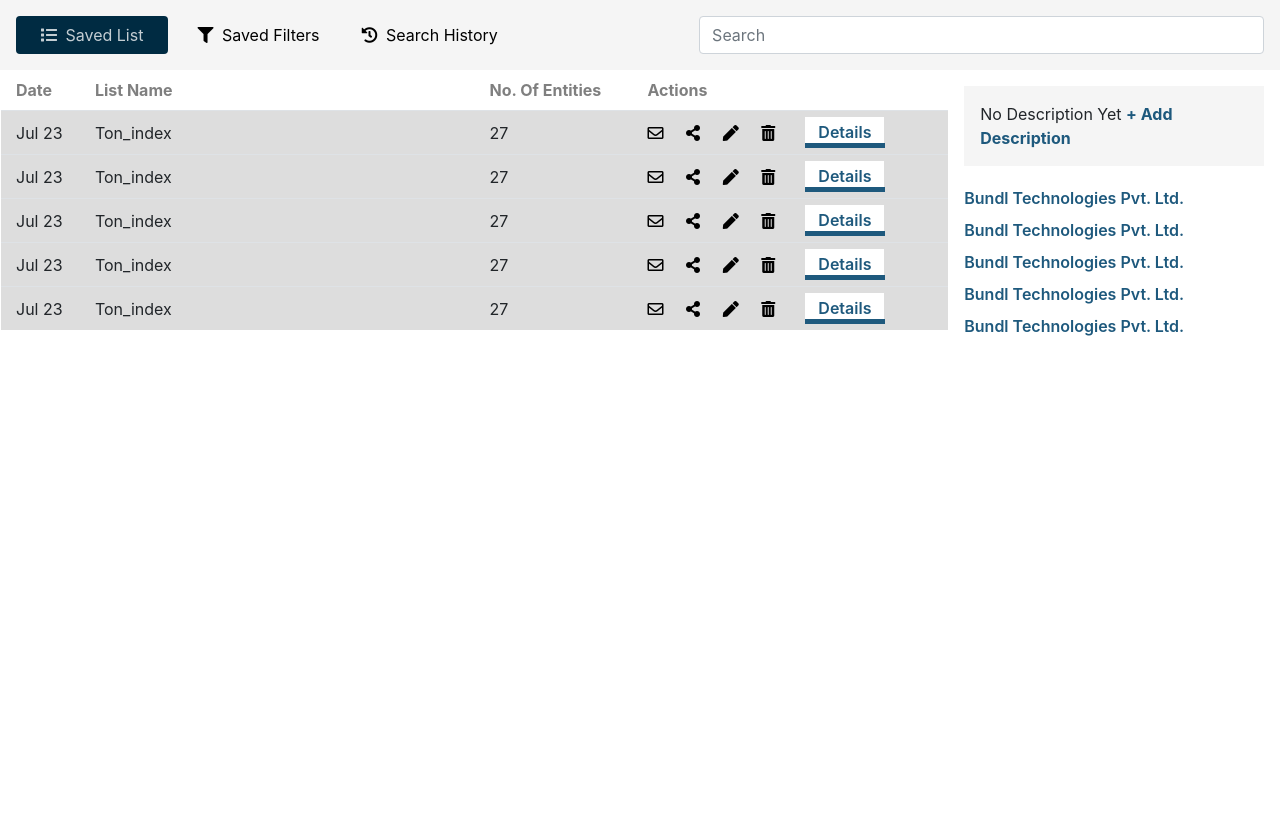
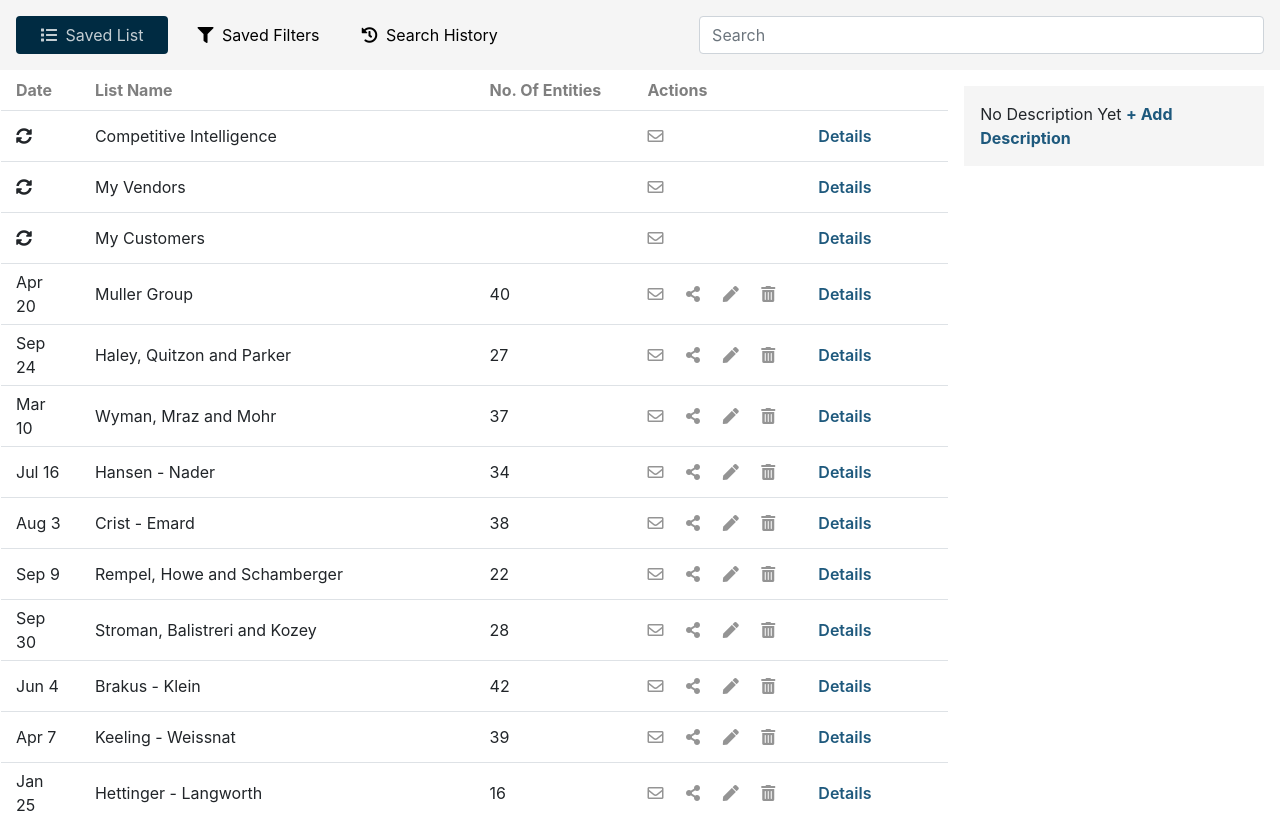
Before and after one commit to B45i/pc-task, an Angular app: page / in a window 1280 px wide. Shown: the top 813 px of the page. Built offline with nearby package versions, Linux system fonts and the light colour scheme.

Commit message:
display data form fake service

```diff
--- a/package.json
+++ b/package.json
@@ -20,7 +20,9 @@
     "@angular/platform-browser-dynamic": "~12.1.1",
     "@angular/router": "~12.1.1",
     "@ng-bootstrap/ng-bootstrap": "^10.0.0",
+    "@types/faker": "^5.5.7",
     "bootstrap": "^4.5.0",
+    "faker": "^5.5.3",
     "rxjs": "~6.6.0",
     "tslib": "^2.2.0",
     "zone.js": "~0.11.4"
--- a/src/app/grid/grid.component.html
+++ b/src/app/grid/grid.component.html
@@ -34,15 +34,30 @@
         <div class="col-1"></div>
       </div>
 
-      <div class="row grid-item grid-item-selected" *ngFor="let item of arr">
-        <div class="col-1">Jul 23</div>
-        <div class="col-5">Ton_index</div>
-        <div class="col-2">27</div>
+      <div
+        class="row grid-item"
+        [ngClass]="{ 'grid-item-selected': false }"
+        *ngFor="let item of savedList || []"
+      >
+        <div class="col-1">
+          <span *ngIf="item.date; else noDate">{{
+            item.date | date: "MMM d"
+          }}</span>
+          <ng-template #noDate>
+            <i class="fas fa-sync-alt"></i>
+          </ng-template>
+        </div>
+        <div class="col-5">{{ item.name }}</div>
+        <div class="col-2">
+          {{ item.entries }}
+        </div>
         <div class="col-2 actions-icons">
           <i class="far fa-envelope"></i>
-          <i class="fas fa-share-alt"></i>
-          <i class="fas fa-pen"></i>
-          <i class="fas fa-trash-alt"></i>
+          <ng-container *ngIf="item.date">
+            <i class="fas fa-share-alt"></i>
+            <i class="fas fa-pen"></i>
+            <i class="fas fa-trash-alt"></i>
+          </ng-container>
         </div>
         <div class="col-2">
           <button class="btn font-weight-600 text-pc-blue btn-detials">
@@ -59,7 +74,7 @@
       </div>
 
       <div>
-        <div class="text-pc-blue font-weight-600 py-1" *ngFor="let item of arr">
+        <div class="text-pc-blue font-weight-600 py-1" *ngFor="let item of []">
           Bundl Technologies Pvt. Ltd.
         </div>
       </div>
--- a/src/app/grid/grid.component.ts
+++ b/src/app/grid/grid.component.ts
@@ -1,4 +1,5 @@
 import { Component, OnInit } from '@angular/core';
+import { FakeDataService } from '../services/fake-data.service';
 
 @Component({
   selector: 'app-grid',
@@ -6,8 +7,9 @@ import { Component, OnInit } from '@angular/core';
   styleUrls: ['./grid.component.scss'],
 })
 export class GridComponent implements OnInit {
-  arr = new Array(5).fill(12);
-  constructor() {}
+  savedList = this.dataService.savedList;
+
+  constructor(private dataService: FakeDataService) {}
 
   ngOnInit(): void {}
 }
--- /dev/null
+++ b/src/app/services/fake-data.service.ts
@@ -0,0 +1,50 @@
+import { Injectable } from '@angular/core';
+import * as faker from 'faker';
+
+class SavedList {
+  // todo move to model folder
+  constructor(
+    public name: string,
+    public date?: Date,
+    public description?: string,
+    public attched?: Array<string>,
+    public entries?: number
+  ) {}
+}
+
+@Injectable({
+  providedIn: 'root',
+})
+export class FakeDataService {
+  data = [
+    new SavedList('Competitive Intelligence'),
+    new SavedList('My Vendors'),
+    new SavedList('My Customers'),
+  ];
+
+  attached: Array<string> = [];
+
+  get savedList(): Array<SavedList> {
+    return this.data;
+  }
+
+  constructor() {
+    for (let i = 0; i < Math.floor(Math.random() * 20) + 1; i++) {
+      this.attached.push(
+        `${faker.company.companyName()} ${faker.company.companySuffix()}`
+      );
+    }
+
+    for (let i = 0; i < Math.floor(Math.random() * 30) + 15; i++) {
+      this.data.push(
+        new SavedList(
+          faker.company.companyName(),
+          faker.date.past(),
+          i % 2 === 0 ? faker.company.bs() : undefined,
+          this.attached,
+          Math.floor(Math.random() * 30) + 15
+        )
+      );
+    }
+  }
+}
```
Also changed, not shown: 1 other file (tests, documents, lock files or other folders).
